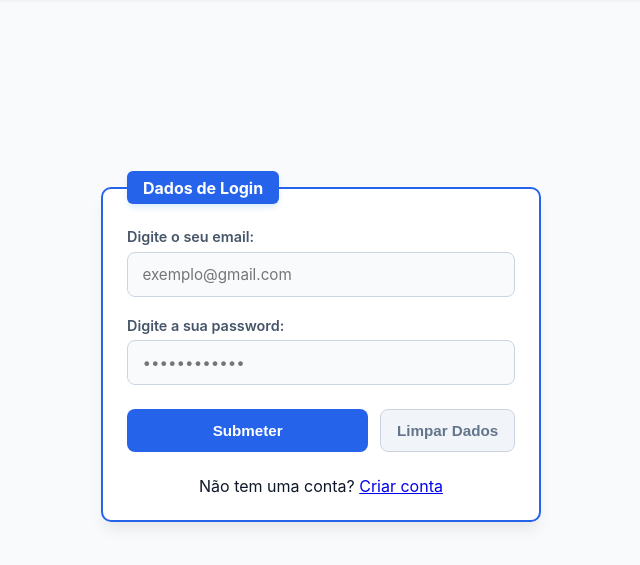
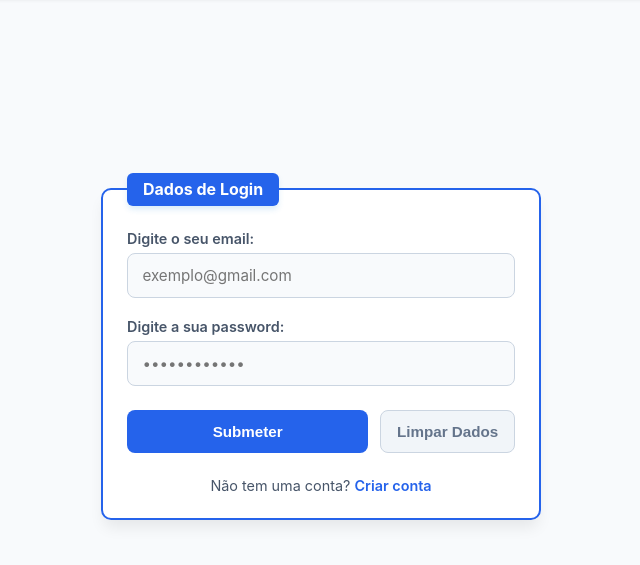
Before and after one commit to diogogonzaga/MecaniQ, a PHP site: page /account/login/index.php in a window 1280 px wide. Shown: the part 107-672 px from the top of the page, without its empty margins (319-959 px from the left). Run offline with PHP 8.4, Linux system fonts and the light colour scheme; some libraries are stand-ins or nearby versions.

Commit message:
cor login

```diff
--- a/account/login/style.css
+++ b/account/login/style.css
@@ -186,6 +186,18 @@ input:focus {
 
 }
 .francesinha {
-text-align: center;
+  text-align: center;
   margin-top: 1.5rem;
+  font-size: 0.9rem;
+  color: #475569;
 }
+
+.francesinha a {
+  color: #2563eb;
+  font-weight: 600;
+  text-decoration: none;
+}
+
+.francesinha a:hover {
+  text-decoration: underline;
+}
```
